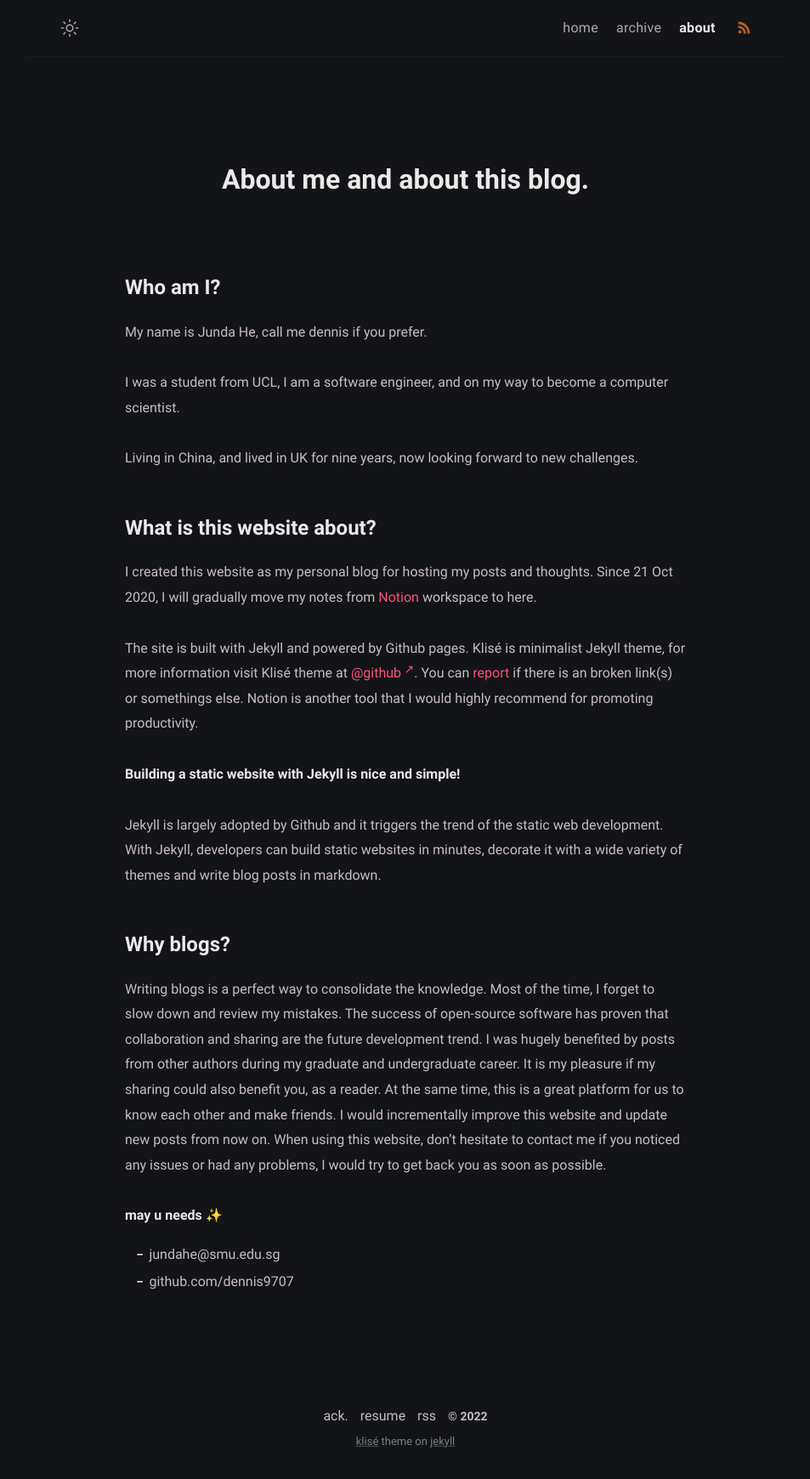
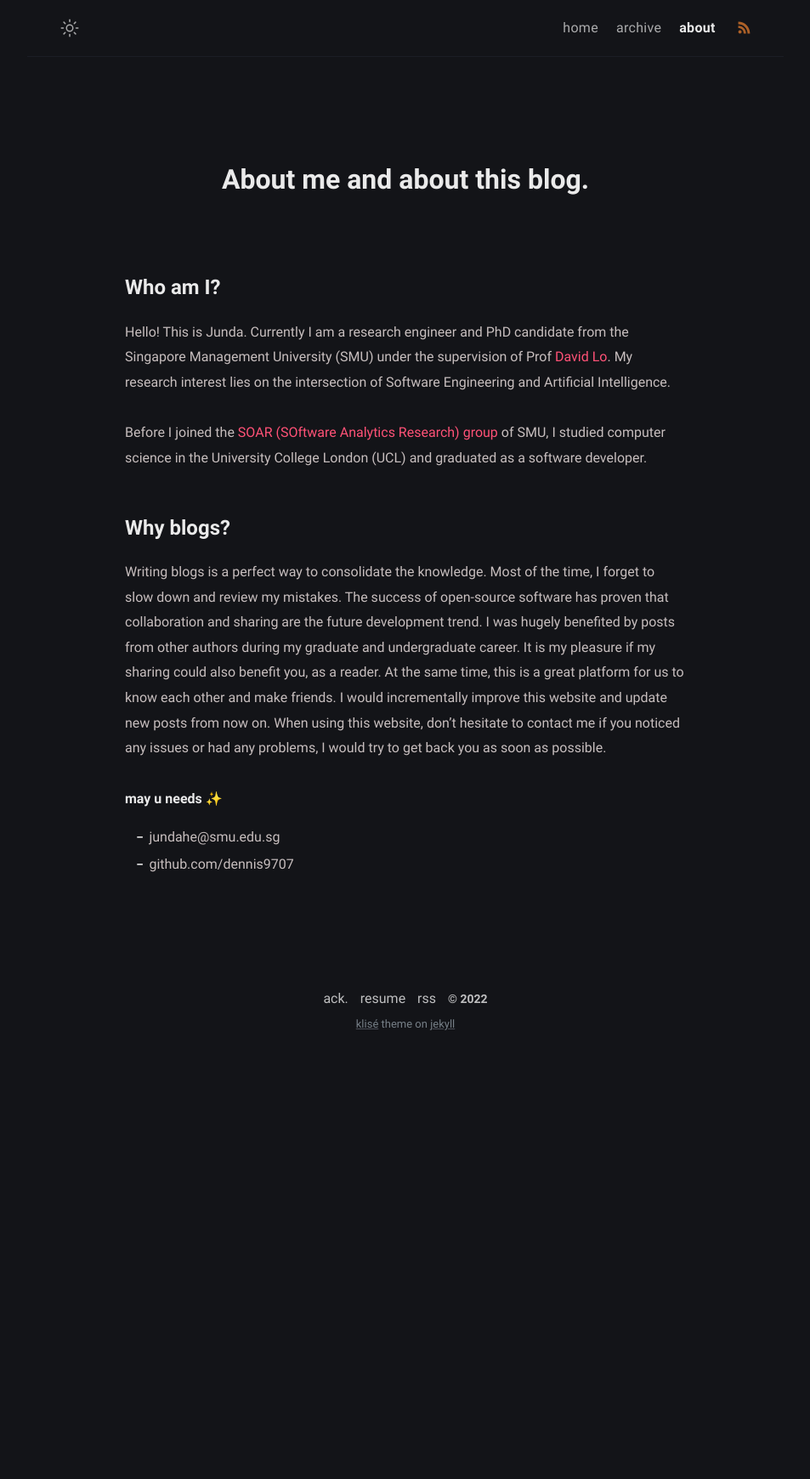
Before and after one commit to dennis9707/dennis9707.github.io, a Jekyll site: the page built from about.md, in a window 1280 px wide. Shown: the whole page at 85% size, without its empty margins (163-1116 px from the left). Built offline with Jekyll 4.4.1, drawn with Linux system fonts in a browser that asks for light colours; after the commit the page ends 1249 px from its top, so only the background shows below that.

Commit message:
update about

```diff
--- a/about.md
+++ b/about.md
@@ -8,13 +8,13 @@ comments: false
 
 # Who am I?
 
-My name is Junda He, call me dennis if you prefer.
+Hello! This is Junda. Currently I am a research engineer and PhD candidate from the Singapore Management University (SMU) under the supervision of Prof [David Lo](http://www.mysmu.edu/faculty/davidlo/#:~:text=David%20Lo%20is%20a%20Professor,Analytics%20Research%20(SOAR)%20group.). My research interest lies on the intersection of Software Engineering and Artificial Intelligence.
 
-I was a student from UCL, I am a software engineer, and on my way to become a computer scientist.
+Before I joined the [SOAR (SOftware Analytics Research) group](https://soarsmu.github.io/) of SMU, I studied computer science in the University College London (UCL) and graduated as a software developer.
 
-Living in China, and lived in UK for nine years, now looking forward to new challenges.
+<!-- Living in China, and lived in UK for nine years, now looking forward to new challenges. -->
 
-# What is this website about?
+<!-- # What is this website about?
 
 I created this website as my personal blog for hosting my posts and thoughts. Since 21 Oct 2020, I will gradually
 move my notes from [Notion](https://www.notion.so/) workspace to here.
@@ -26,7 +26,7 @@ You can [report](http://github.com/piharpi/jekyll-klise/issues/new) if there is
 
 **Building a static website with Jekyll is nice and simple!**
 
-Jekyll is largely adopted by Github and it triggers the trend of the static web development. With Jekyll, developers can build static websites in minutes, decorate it with a wide variety of themes and write blog posts in markdown.
+Jekyll is largely adopted by Github and it triggers the trend of the static web development. With Jekyll, developers can build static websites in minutes, decorate it with a wide variety of themes and write blog posts in markdown. -->
 
 # Why blogs?
 
```
